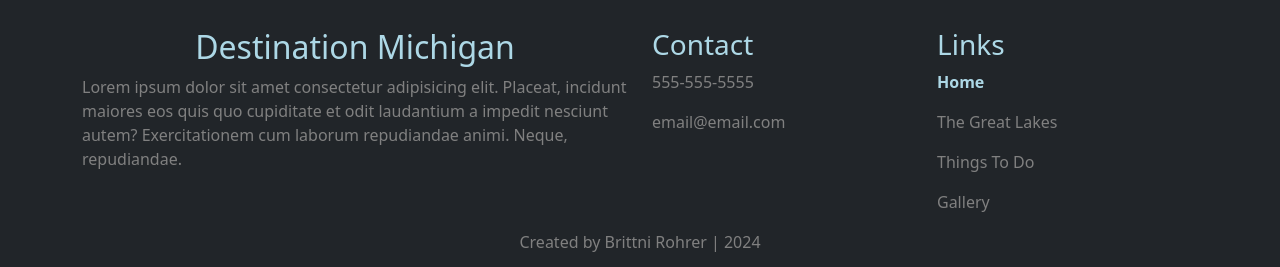
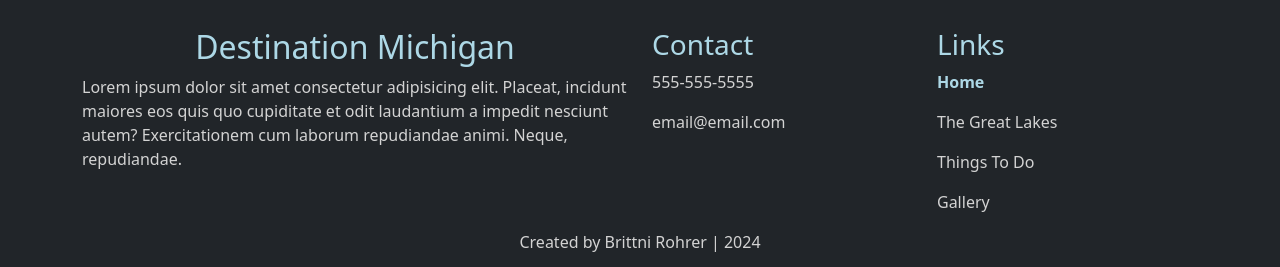
Before and after one commit to brittrohrer/course-project, a Nuxt app: page / in a window 1280 px wide. Shown: the part 1010-1277 px from the top of the page. Built offline with nearby package versions, Linux system fonts and the light colour scheme; no server answers.

Commit message:
changed footer text color more contrast

```diff
--- a/assets/scss/_footer.scss
+++ b/assets/scss/_footer.scss
@@ -2,11 +2,11 @@
     color: $blue;
 }
 .footer-text {
-    color: $dark-gray;
+    color: $gray;
 }
 footer a {
     text-decoration: none;
-    color: $dark-gray;
+    color: $gray;
 }
 .footer-title {
     color: $blue;
```
